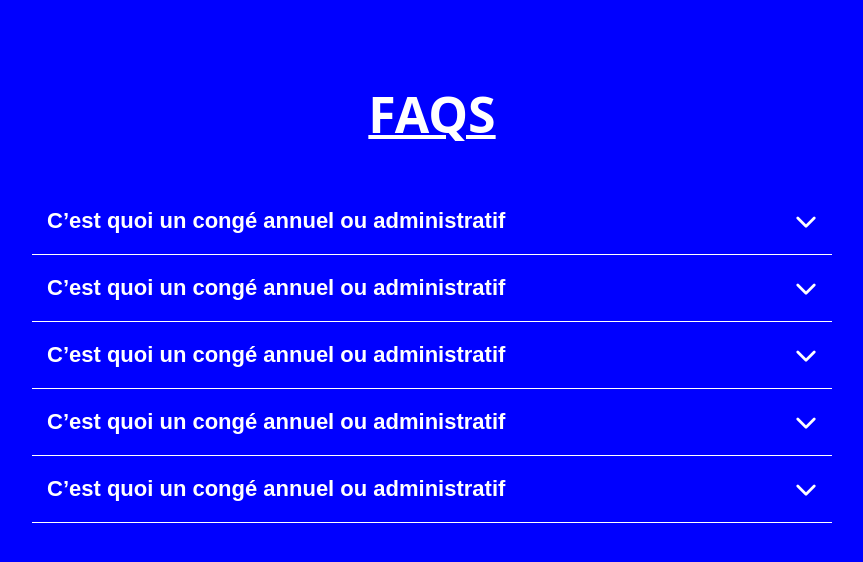
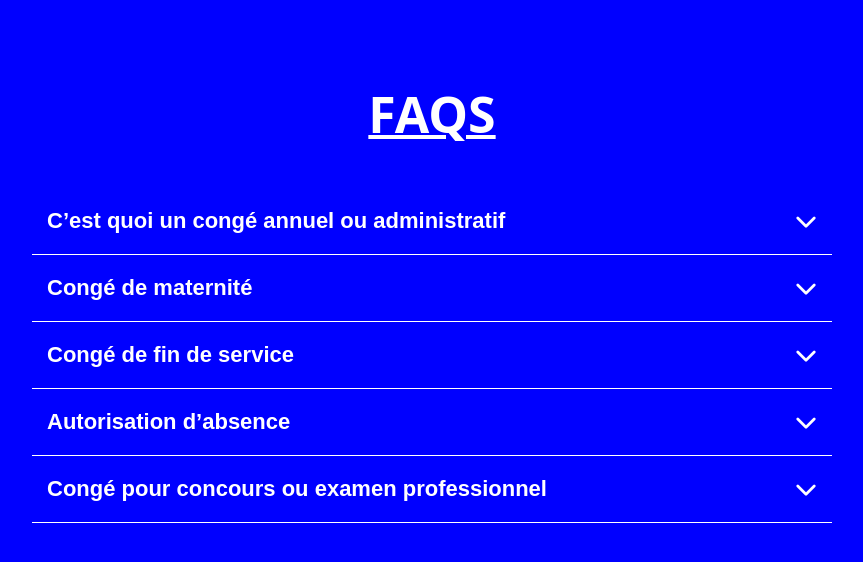
Before and after one commit to wendzagre/Projet-Bootcamp, a Django app: page /faq/ in a window 1280 px wide. Shown: the top 562 px of the page, without its empty margins (208-1071 px from the left). Run offline with Django 4.2, Linux system fonts and the light colour scheme; some libraries are stand-ins or nearby versions.

Commit message:
FAQ Terminé

```diff
--- a/helpDesk/gestion/templates/Faq.html
+++ b/helpDesk/gestion/templates/Faq.html
@@ -1,16 +1,11 @@
-
-
 {% load static %}
-
-
-
-
 <!DOCTYPE html>
 <html lang="en">
+
 <head>
     <link rel="stylesheet" href="https://cdnjs.cloudflare.com/ajax/libs/font-awesome/6.1.1/css/all.min.css">
     <link rel="stylesheet" href="{% static 'style.css' %}" rel="stylesheet" type="text/css">
-     <script src= "{% static 'script.js' %}" type="text/javascript"> </script>
+
     <title>FAQs</title>
 </head>
 <body>
@@ -27,37 +22,37 @@
 
             <div class="question">
                 <button>
-                    <span>C’est quoi un congé annuel ou administratif </span>
+                    <span>Congé de maternité  </span>
                     <i class="fa-solid fa-chevron-down"></i>
                 </button>
-                <p> c’est une période de 30 jours consécutifs de repos avec traitement, accordée au fonctionnaire après 11 mois de services accomplis. L’article 55 de la loi 081-2015/CNT du 24 novembre 2015 précise que ce congé est obligatoire pour le fonctionnaire. </p>
+                <p> c’est une période de 14 semaines de repos accordée au personnel féminin de la fonction publique pour raison de maternité au vu d’un certificat médical délivré par un médecin agréé, une sage-femme ou un maïeuticien d’Etat qui commence au plus tôt 08 semaines et au plus tard 04 semaines avant la date présumée d’accouchement.   </p>
             </div>
 
             <div class="question">
                 <button>
-                    <span>C’est quoi un congé annuel ou administratif </span>
+                    <span>Congé de fin de service  </span>
                     <i class="fa-solid fa-chevron-down"></i>
                 </button>
-                <p> c’est une période de 30 jours consécutifs de repos avec traitement, accordée au fonctionnaire après 11 mois de services accomplis. L’article 55 de la loi 081-2015/CNT du 24 novembre 2015 précise que ce congé est obligatoire pour le fonctionnaire. </p>
+                <p>  c’est une période de trois (03) mois consécutifs de repos avec traitement brut soumis à pension sans toute autre indemnité, accordée au fonctionnaire durant les trois (03) derniers mois avant sa date de départ à la retraite. </p>
             </div>
 
 
             <div class="question">
                 <button>
-                    <span>C’est quoi un congé annuel ou administratif </span>
+                    <span>Autorisation d’absence </span>
                     <i class="fa-solid fa-chevron-down"></i>
                 </button>
-                <p> c’est une période de 30 jours consécutifs de repos avec traitement, accordée au fonctionnaire après 11 mois de services accomplis. L’article 55 de la loi 081-2015/CNT du 24 novembre 2015 précise que ce congé est obligatoire pour le fonctionnaire. </p>
+                <p> c’est une période d’arrêt de travail accordé à un agent avec maintien du traitement. Il peut s’agir d’une absence pour événements familiaux, pour activités syndicales, pour activité d'intérêt national, pour élections (municipales, législatives, présidentielles, …) </p>
             </div>
 
 
 
             <div class="question">
                 <button>
-                    <span>C’est quoi un congé annuel ou administratif </span>
+                    <span>Congé pour concours ou examen professionnel </span>
                     <i class="fa-solid fa-chevron-down"></i>
                 </button>
-                <p> c’est une période de 30 jours consécutifs de repos avec traitement, accordée au fonctionnaire après 11 mois de services accomplis. L’article 55 de la loi 081-2015/CNT du 24 novembre 2015 précise que ce congé est obligatoire pour le fonctionnaire. </p>
+                <p> c’est un congé avec traitement accordé au fonctionnaire pour lui permettre de subir les épreuves de concours ou examens professionnels. </p>
             </div>
 
 
@@ -71,6 +66,7 @@
 
 
 
+    <script src= "{% static 'script.js' %}"> </script>
 
 </body>
 </html>
```
